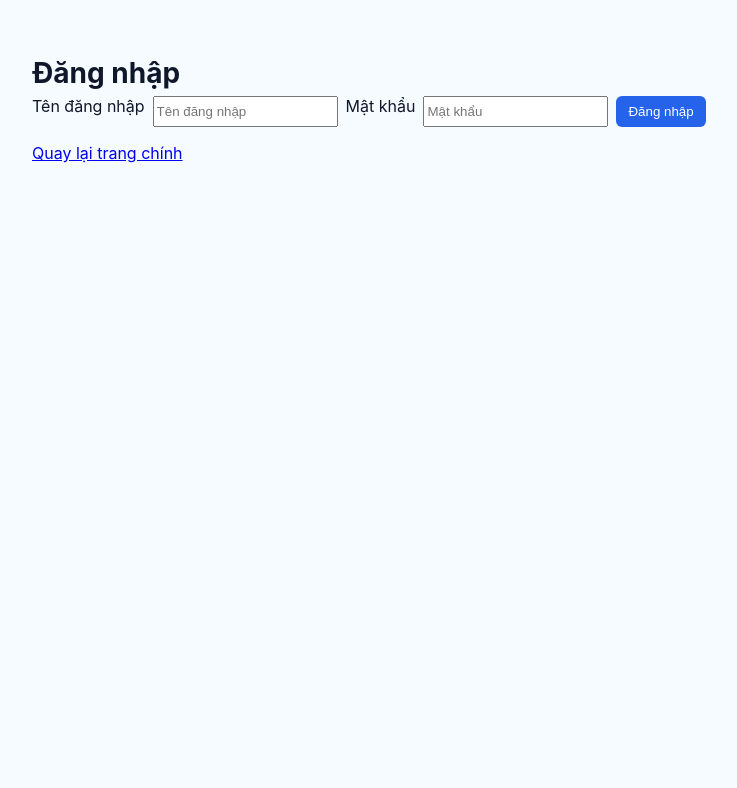
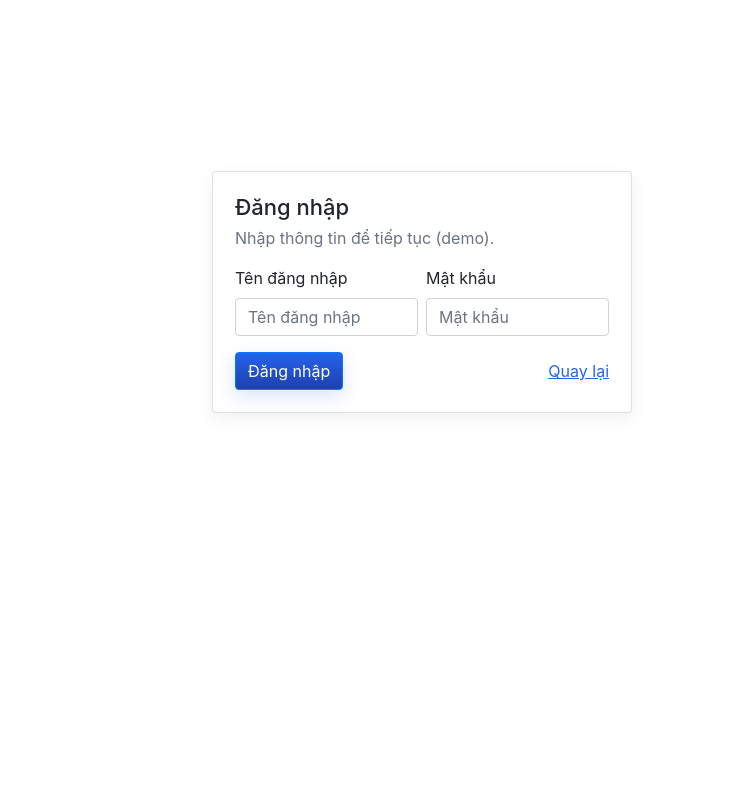
Before and after one commit to Dinh-Duc-Manh/Demo_Git, a PHP site: page /page2.php in a window 1280 px wide. Shown: the top 788 px of the page, without its empty margins (218-955 px from the left). Run offline with PHP 8.4, Linux system fonts and the light colour scheme.

Commit message:
push page login

```diff
--- a/assets/style.css
+++ b/assets/style.css
@@ -76,3 +76,43 @@ footer {
     margin-top: 10px;
     color: var(--muted)
 }
+
+/* Login / form improvements */
+.login-container {
+    display: flex;
+    align-items: center;
+    justify-content: center;
+    min-height: 64vh;
+}
+
+.login-card {
+    max-width: 420px;
+    margin: 24px;
+    padding: 22px;
+    border-radius: 12px;
+}
+
+.login-card h2 {
+    margin: 0 0 6px 0;
+    font-size: 22px;
+}
+
+.form-control {
+    border: 1px solid #e6eef8;
+    padding: 10px 12px;
+    border-radius: 8px;
+}
+
+.btn-primary {
+    background: linear-gradient(180deg, var(--accent), #1e40af);
+    border: none;
+    box-shadow: 0 6px 18px rgba(37, 99, 235, 0.18);
+}
+
+.btn-secondary-link {
+    background: transparent;
+    color: var(--accent);
+    border: none;
+    padding: 0;
+    text-decoration: underline;
+}
--- a/page2.php
+++ b/page2.php
@@ -1,27 +1,79 @@
 <?php
-$error = $_POST['error'] ?? '';
+$error = '';
 $username = $_POST['username'] ?? '';
+if ($_SERVER['REQUEST_METHOD'] === 'POST') {
+    // Simple demo validation — do not use in production
+    $username = trim($_POST['username'] ?? '');
+    $password = $_POST['password'] ?? '';
+    if ($username === '' || $password === '') {
+        $error = 'Vui lòng nhập cả tên đăng nhập và mật khẩu.';
+    } else {
+        $error = '';
+        // For demo, pretend login succeeded and show a message
+    }
+}
 ?>
 <!doctype html>
 <html lang="vi">
+
 <head>
     <meta charset="utf-8">
     <meta name="viewport" content="width=device-width,initial-scale=1">
     <title>Trang 2 — Đăng nhập</title>
     <link rel="stylesheet" href="assets/style.css">
-  <style>html,body{height:100%;margin:0;font-family:Inter,Arial,Helvetica,sans-serif}</style>
+    <link rel="stylesheet" href="https://stackpath.bootstrapcdn.com/bootstrap/4.3.1/css/bootstrap.min.css"
+        integrity="sha384-ggOyR0iXCbMQv3Xipma34MD+dH/1fQ784/j6cY/iJTQUOhcWr7x9JvoRxT2MZw1T" crossorigin="anonymous">
+    <style>
+    html,
+    body {
+        height: 100%;
+        margin: 0;
+        font-family: Inter, Arial, Helvetica, sans-serif
+    }
+    </style>
 </head>
+
 <body>
-  <div class="container">
-    <h1>Đăng nhập</h1>
+    <div class="container login-container">
+        <section class="card login-card">
+            <h2>Đăng nhập</h2>
+            <p class="muted">Nhập thông tin để tiếp tục (demo).</p>
+
+            <?php if ($error): ?>
+                <div class="alert alert-danger" role="alert"><?= htmlspecialchars($error) ?></div>
+            <?php endif; ?>
+
+            <?php if ($_SERVER['REQUEST_METHOD'] === 'POST' && $error === ''): ?>
+                <div class="alert alert-success">Đăng nhập thành công (demo). Xin chào, <?= htmlspecialchars($username) ?>.</div>
+            <?php else: ?>
                 <form method="post" action="page2.php">
-      <label>Tên đăng nhập</label>
-      <input name="username" placeholder="Tên đăng nhập" value="<?= htmlspecialchars($username) ?>">
-      <label>Mật khẩu</label>
-      <input name="password" type="password" placeholder="Mật khẩu">
-      <button type="submit">Đăng nhập</button>
+                    <div class="form-group">
+                        <label for="username">Tên đăng nhập</label>
+                        <input id="username" name="username" class="form-control" placeholder="Tên đăng nhập" value="<?= htmlspecialchars($username) ?>">
+                    </div>
+                    <div class="form-group">
+                        <label for="password">Mật khẩu</label>
+                        <input id="password" name="password" type="password" class="form-control" placeholder="Mật khẩu">
+                    </div>
                   </form>
-    <p><a href="index.php">Quay lại trang chính</a></p>
+                  <div class="d-flex justify-content-between align-items-center">
+                      <button type="submit" class="btn btn-primary">Đăng nhập</button>
+                      <a class="btn-secondary-link" href="index.php">Quay lại</a>
                   </div>
+            <?php endif; ?>
+        </section>
+    </div>
+
+    <script src="https://code.jquery.com/jquery-3.3.1.slim.min.js"
+        integrity="sha384-q8i/X+965DzO0rT7abK41JStQIAqVgRVzpbzo5smXKp4YfRvH+8abtTE1Pi6jizo" crossorigin="anonymous">
+    </script>
+    <script src="https://cdnjs.cloudflare.com/ajax/libs/popper.js/1.14.7/umd/popper.min.js"
+        integrity="sha384-UO2eT0CpHqdSJQ6hJty5KVphtPhzWj9WO1clHTMGa3JDZwrnQq4sF86dIHNDz0W1" crossorigin="anonymous">
+    </script>
+    <script src="https://stackpath.bootstrapcdn.com/bootstrap/4.3.1/js/bootstrap.min.js"
+        integrity="sha384-JjSmVgyd0p3pXB1rRibZUAYoIIy6OrQ6VrjIEaFf/nJGzIxFDsf4x0xIM+B07jRM" crossorigin="anonymous">
+    </script>
+
 </body>
+
 </html>
```
Lines whose indentation alone changed are shown as unchanged.
